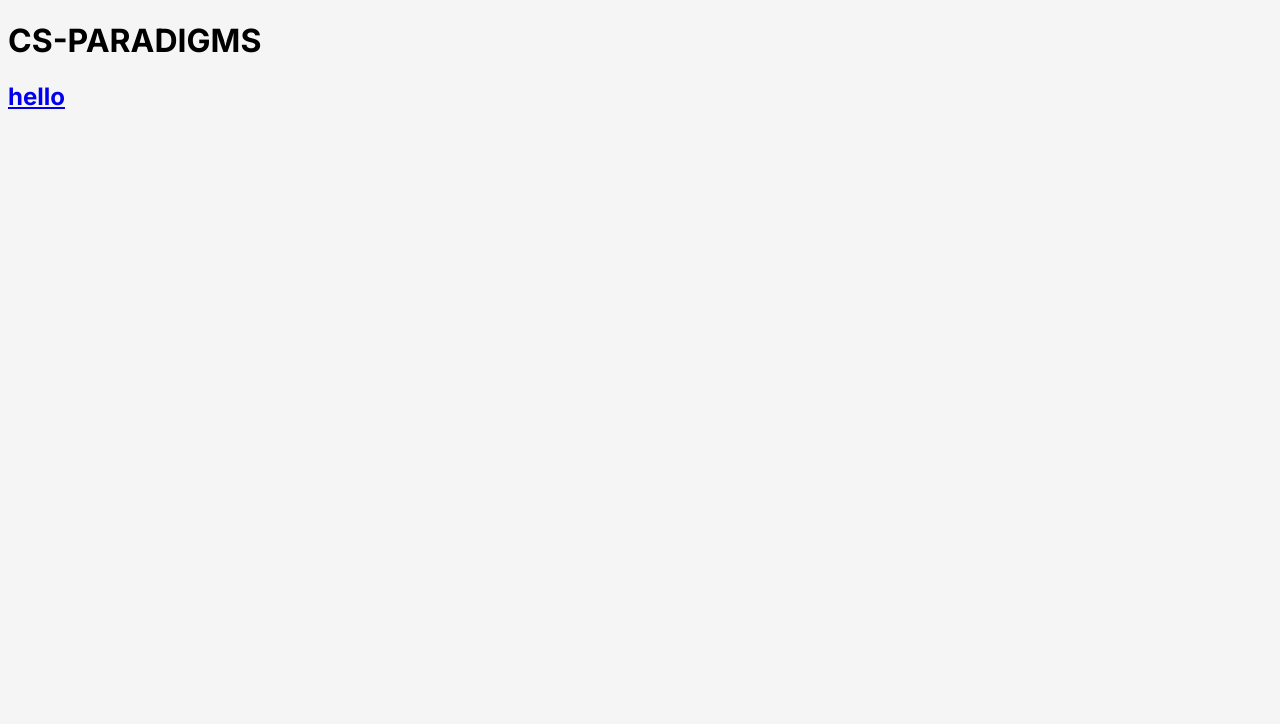
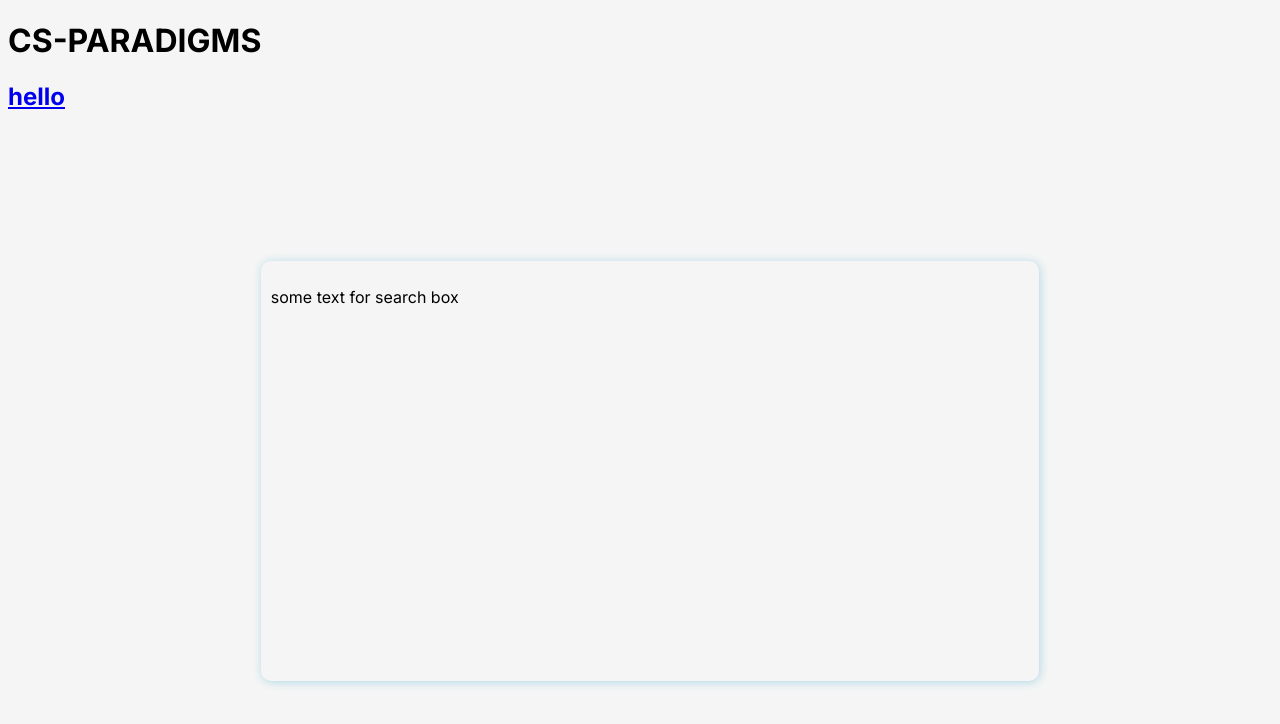
Before and after one commit to m-hafsa/m-hafsa.github.io, a Next.js app: page / in a window 1280 px wide. Shown: the top 724 px of the page. Built offline with nearby package versions, Linux system fonts and the light colour scheme.

Commit message:
added search box with no functionality

```diff
--- a/src/app/globals.css
+++ b/src/app/globals.css
@@ -1,8 +1,5 @@
 body {
    background-color: #f5f5f5;
 
-   /* #ebf6f7
-    #f5f5f5; */
-
 
 }
--- a/src/app/page.js
+++ b/src/app/page.js
@@ -11,6 +11,11 @@ export default function Home() {
 	<h2>
 	  <Link href="/about">hello</Link>
 	</h2>
+	<div className={styles.box}>
+	  <p>
+	      some text for search box
+	  </p>
+	</div>
       </div>
     </main>
   )
--- a/src/app/page.module.css
+++ b/src/app/page.module.css
@@ -1,4 +1,28 @@
 .main {
-  background-color: FAEBD7;
+  background-color: #F5F5F5; /*this is controling cs-paradigms label. corresponds to h1 div*/
+}
+
+
+.box {
+	border-radius: 10px;
+	margin-top: 1rem;
+	width: 60%;
+	height: 400px;
+	padding: 10px 10px 10px 10px;
+	background-color: #f5f5f5;
+	box-shadow: 1px 1px 10px 0px lightblue;
+	/*border: 1px solid lightblue;*/
+	transition: linear all 0.1s;
+	cursor: pointer;
+	margin-top: 150px;
+	margin-left: 20%;
+
 
 }
+
+/* Box shadow
+.box:hover {
+	box-shadow: 1px 1px 10px 0px lightblue;
+}
+
+*/
```
